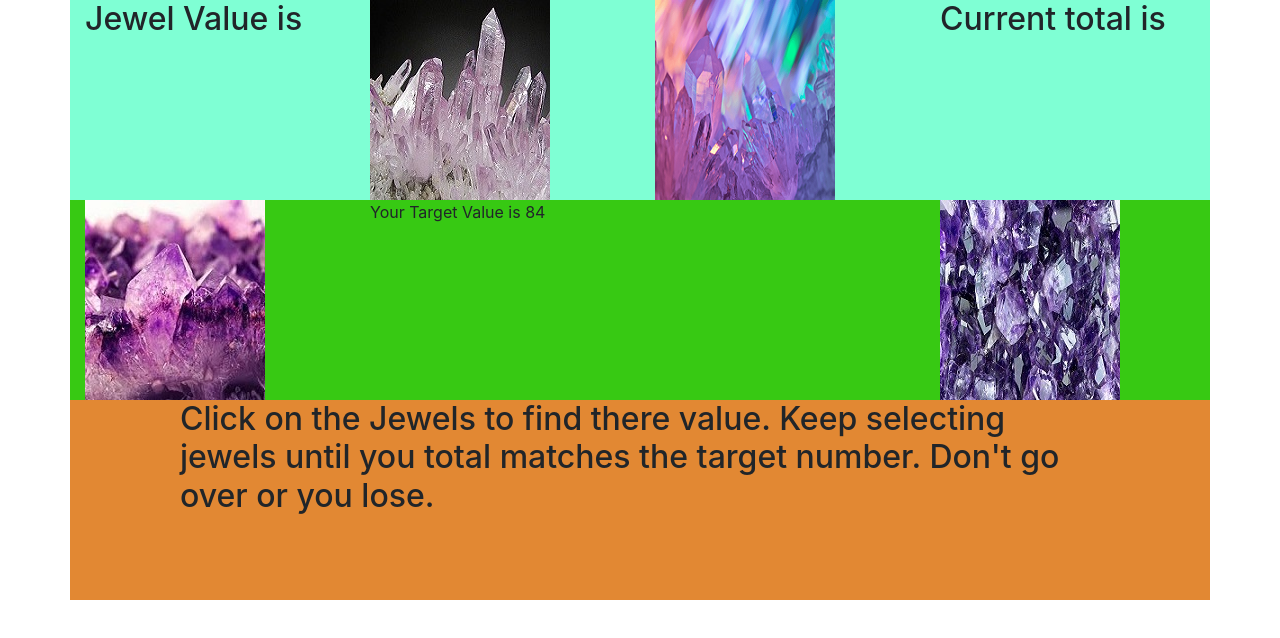
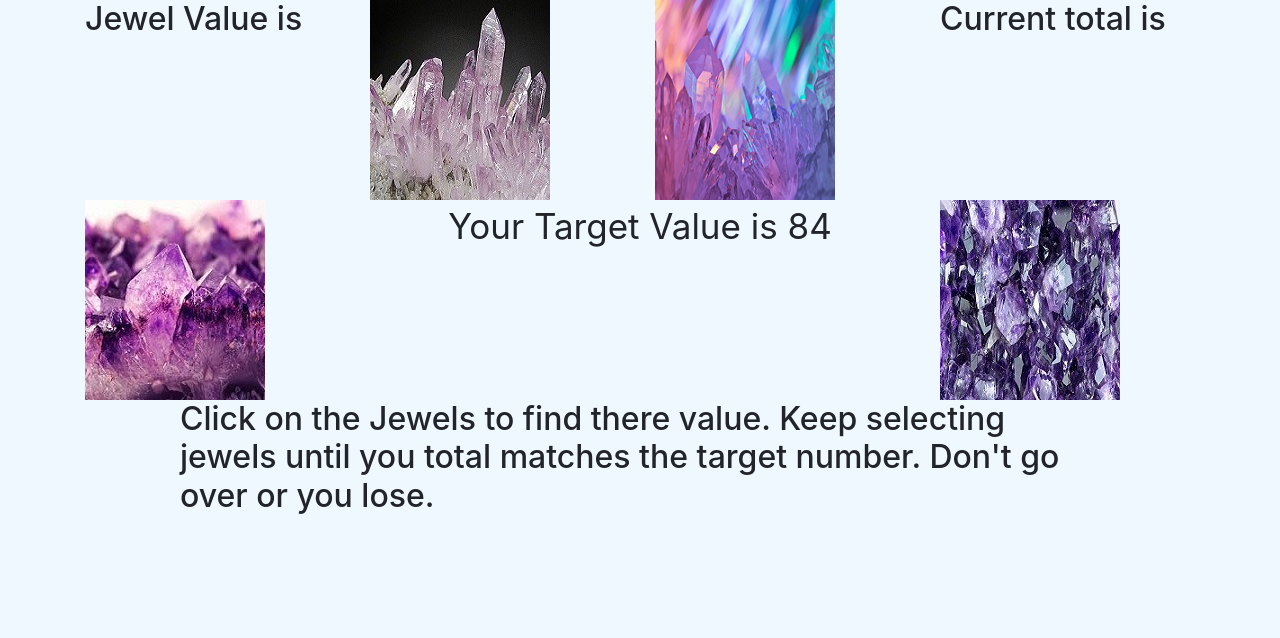
Before and after one commit to Austxgolfer/Troy_Fasnacht-unit-4-game, a plain HTML site: page index.html in a window 1280 px wide. Drawn offline with nearby package versions, Linux system fonts and the light colour scheme.

Commit message:
added some basic CSS to game for easier viewing

```diff
--- a/css/style.css
+++ b/css/style.css
@@ -1,12 +1,23 @@
+body {
+    background-color: aliceblue;
+}
 .row {
     height: 200px;
 }
-#toprow {
-    background-color: aquamarine;
+#jewel0 {
+
 }
-#centerrow {
-    background-color: rgb(55, 201, 19);
+#jewel1 {
+
 }
-#bottomrow {
-    background-color: rgb(226, 136, 51);
+#jewel2 {
+
 }
+#jewel3 {
+
+}
+#textbox {
+    text-align: center;
+    font-size: 35px;
+    background-color: aliceblue;
+}
```
